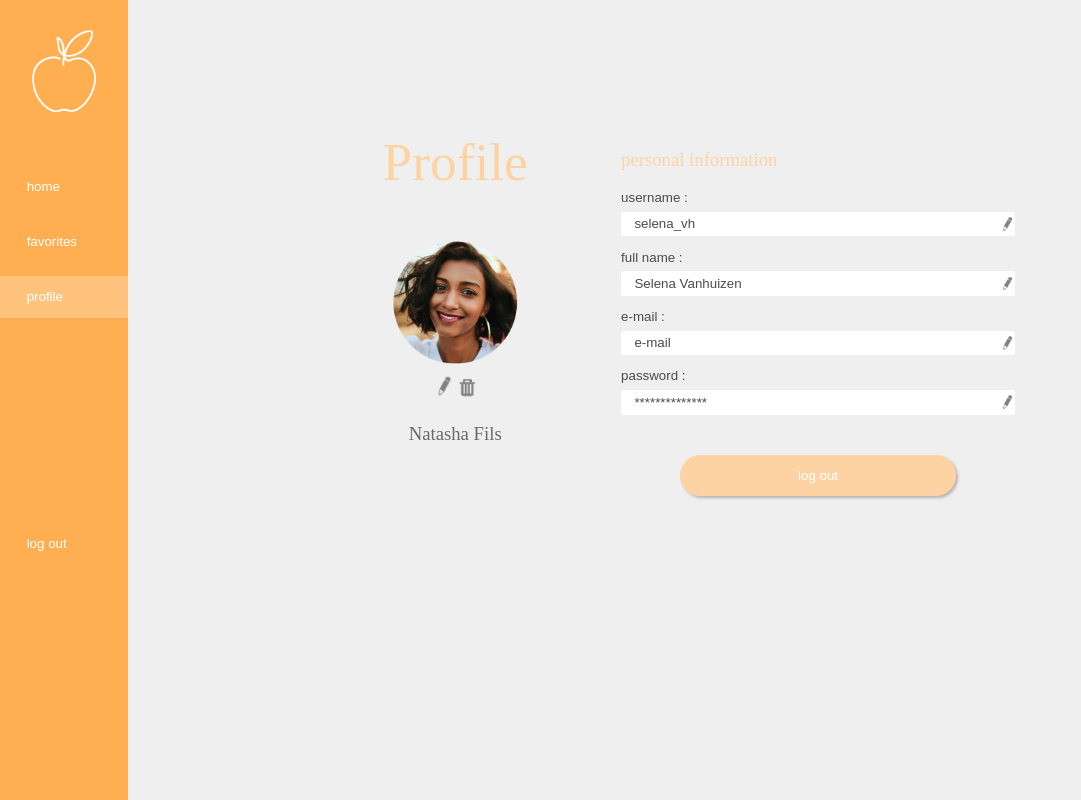
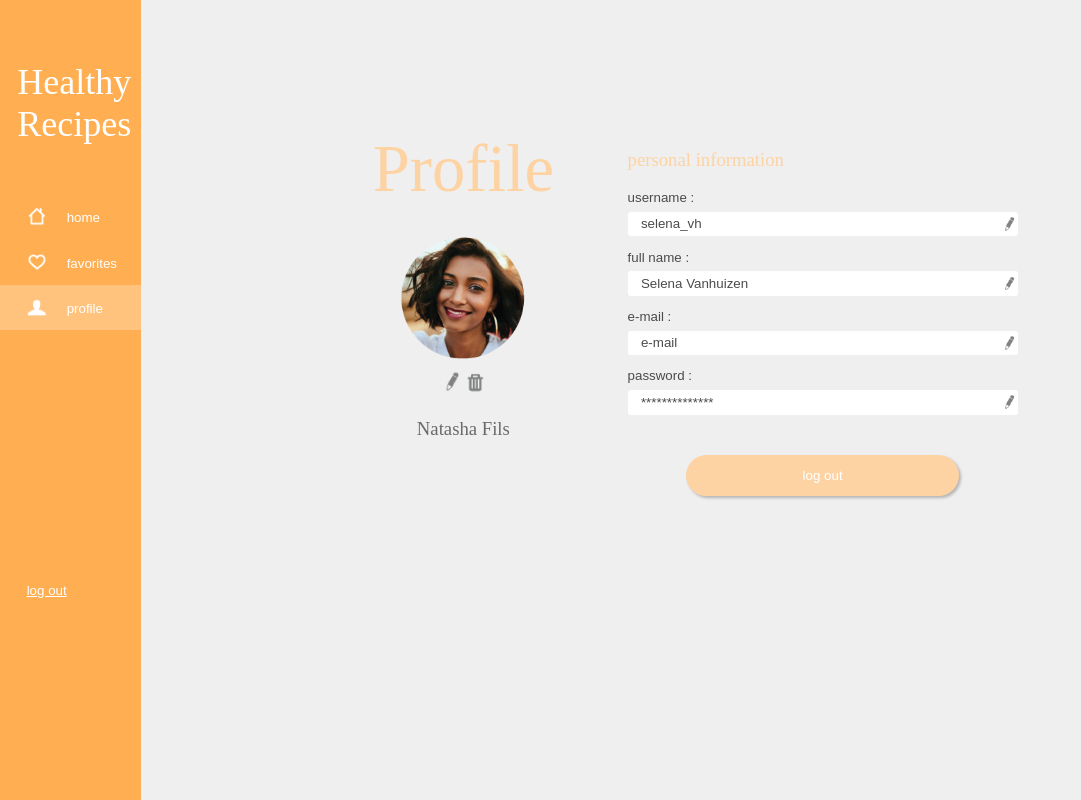
Before and after one commit to EHB-MCT/web2-frontend-widadanncoud, a website built with webpack: page docs/profile.html in a window 1280 px wide. Shown: the whole page, without its empty margins (0-1081 px from the left). Built offline with nearby package versions, Linux system fonts and the light colour scheme; a web font is replaced by a local one; what cleave.js would draw is missing.

Commit message:
design changes

```diff
--- a/docs/favorites.css
+++ b/docs/favorites.css
@@ -25,9 +25,18 @@ h1{
     font-weight: 200;
     color: #FDD3A3;
     text-align: center;
-    font-size: 40pt;
+    font-size: 50pt;
     margin-bottom: 40pt;
     padding-bottom: 10pt;
+}
+
+h4{
+    color: white;
+    font-family: SylfaenW01-Regular;
+    font-weight: 200;
+    margin-left: 13pt;
+    font-size: 100%;
+    font-size: 27pt;
 }
 
 p{
@@ -48,7 +57,7 @@ a{
 
 /* NAVIGATION NAVIGATION NAVIGATION NAVIGATION NAVIGATION NAVIGATION NAVIGATION */
 .navi{
-    width: 10%;
+    width: 11%;
 }
 
 nav{
@@ -57,7 +66,7 @@ nav{
     padding-bottom: 1pt;
     position: fixed;
     height: 100%;
-    width: 10%;
+    width: 11%;
     top: 0;
     left: 0;
 }
@@ -83,14 +92,40 @@ nav{
     padding-top: 200pt;
 }
 
+li{
+    display: flex;
+    align-items: center;
+    padding-bottom: 10pt;
+}
 
-li a{
+li a {
     color: white;
+    /* list-style: none;
+    border-bottom: none;
+    text-decoration: none; */
+    padding-top: 2pt;
+    padding-left: 15pt;
+}
+
+.navFav a{
     list-style: none;
     border-bottom: none;
     text-decoration: none;
 }
-
+.navHome a{
+    list-style: none;
+    border-bottom: none;
+    text-decoration: none;
+}
+.navProf a{
+    list-style: none;
+    border-bottom: none;
+    text-decoration: none;
+}
+.navLogOut a{
+    padding-bottom: 20pt;
+    border-color: tomato;
+}
 .logoNav{
     margin-left: auto;
     margin-right: auto;
@@ -100,11 +135,6 @@ li a{
     padding-top: 10pt;
 }
 
-li{
-    display: flex;
-    align-items: center;
-    padding-bottom: 10pt;
-}
 
 .navFav{
     background-color: rgba(255, 255, 255, 0.26);
@@ -114,22 +144,28 @@ li{
     padding-left: 20pt;
 }
 
-.navHome, .navProf, .navLogOut{
-    width: 100%;
+.navFav {
+    background-color: rgba(255, 255, 255, 0.26);
+    /* width: 100%; */
     padding-top: 10pt;
     padding-bottom: 10pt;
     padding-left: 20pt;
 }
 
-.navHome:hover{
+.navHome,
+.navProf,
+.navLogOut {
+    /* width: 100%; */
+    padding-top: 10pt;
+    padding-bottom: 10pt;
+    padding-left: 20pt;
+}
+
+.navHome:hover {
     background-color: rgba(255, 255, 255, 0.26);
     transition: all ease-in-out 0.2s;
 }
-.navProf:hover{
-    background-color: rgba(255, 255, 255, 0.26);
-    transition: all ease-in-out 0.2s;
-}
-.navLogOut:hover{
+.navProf:hover {
     background-color: rgba(255, 255, 255, 0.26);
     transition: all ease-in-out 0.2s;
 }
--- a/docs/index.css
+++ b/docs/index.css
@@ -37,9 +37,9 @@ a {
 
 h1 {
     color: #FE9D2B;
-    margin-top: 0pt;
+    margin-top: 30pt;
     font-size: 60pt;
-    margin-bottom: 80pt;
+    margin-bottom: 70pt;
     text-align: center;
     text-shadow: 1px 1px 2px rgb(158, 158, 158);
     font-family: SylfaenW01-Regular;
@@ -61,6 +61,15 @@ h3 {
     color: rgb(78, 78, 78);
 }
 
+h4{
+    color: white;
+    font-family: SylfaenW01-Regular;
+    font-weight: 200;
+    margin-left: 13pt;
+    font-size: 100%;
+    font-size: 27pt;
+}
+
 h5 {
     font-family: Arial, Helvetica, sans-serif;
     font-size: 8pt;
@@ -70,7 +79,7 @@ h5 {
 
 /* NAVIGATION NAVIGATION NAVIGATION NAVIGATION NAVIGATION NAVIGATION NAVIGATION */
 .navi {
-    width: 10%;
+    width: 11%;
 }
 
 nav {
@@ -79,7 +88,7 @@ nav {
     padding-bottom: 1pt;
     position: fixed;
     height: 100%;
-    width: 10%;
+    width: 11%;
     top: 0;
 }
 
@@ -102,7 +111,12 @@ nav {
 }
 
 .liBeneden {
-    padding-top: 150%;
+    padding-top: 170%;
+}
+
+.smallTitel{
+    font-size: 100pt;
+    color: rgb(71, 255, 102);
 }
 
 li {
@@ -113,9 +127,31 @@ li {
 
 li a {
     color: white;
+    /* list-style: none;
+    border-bottom: none;
+    text-decoration: none; */
+    padding-top: 2pt;
+    padding-left: 15pt;
+}
+
+.navFav a{
     list-style: none;
     border-bottom: none;
     text-decoration: none;
+}
+.navHome a{
+    list-style: none;
+    border-bottom: none;
+    text-decoration: none;
+}
+.navProf a{
+    list-style: none;
+    border-bottom: none;
+    text-decoration: none;
+}
+.navLogOut a{
+    padding-bottom: 20pt;
+    border-color: tomato;
 }
 
 .logoNav {
@@ -129,7 +165,7 @@ li a {
 
 .navHome {
     background-color: rgba(255, 255, 255, 0.26);
-    width: 100%;
+    /* width: 100%; */
     padding-top: 10pt;
     padding-bottom: 10pt;
     padding-left: 20pt;
@@ -138,7 +174,7 @@ li a {
 .navFav,
 .navProf,
 .navLogOut {
-    width: 100%;
+    /* width: 100%; */
     padding-top: 10pt;
     padding-bottom: 10pt;
     padding-left: 20pt;
@@ -148,16 +184,11 @@ li a {
     background-color: rgba(255, 255, 255, 0.26);
     transition: all ease-in-out 0.2s;
 }
-
 .navProf:hover {
     background-color: rgba(255, 255, 255, 0.26);
     transition: all ease-in-out 0.2s;
 }
 
-.navLogOut:hover {
-    background-color: rgba(255, 255, 255, 0.26);
-    transition: all ease-in-out 0.2s;
-}
 
 /* MAIN MAIN MAIN MAIN MAIN MAIN MAIN MAIN MAIN MAIN MAIN MAIN MAIN */
 
--- a/docs/logIn.css
+++ b/docs/logIn.css
@@ -18,7 +18,7 @@ h1{
     color: #ffffff;
     margin-top: 8%;
     font-size: 60pt;
-    margin-bottom: 35%;
+    margin-bottom: 25%;
     text-align: center;
     font-family: SylfaenW01-Regular;
     font-weight: 200;
--- a/docs/profile.css
+++ b/docs/profile.css
@@ -26,15 +26,26 @@ main{
 
 h1{
     color: #FDD3A3;
-    font-size: 40pt;
+    font-size: 50pt;
     margin-top: 0;
     font-family: SylfaenW01-Regular;
     font-weight: 200;
+    margin-bottom: 20pt;
 }
 
 h3{
     font-family: SylfaenW01-Regular;
     font-weight: 200;
+}
+
+
+h4{
+    color: white;
+    font-family: SylfaenW01-Regular;
+    font-weight: 200;
+    margin-left: 13pt;
+    font-size: 100%;
+    font-size: 27pt;
 }
 
 .ProfileLinks h3{
@@ -71,28 +82,28 @@ a{
 
 /* NAVIGATIE NAVIGATIE NAVIGATIE NAVIGATIE NAVIGATIE NAVIGATIE NAVIGATIE NAVIGATIE NAVIGATIE */
 
-.navi{
-    width: 10%;
+.navi {
+    width: 11%;
 }
 
-nav{
+nav {
     background-color: #ffae51;
     padding-top: 10pt;
     padding-bottom: 1pt;
     position: fixed;
     height: 100%;
-    width: 10%;
+    width: 11%;
     top: 0;
 }
 
-.divInNav{
+.divInNav {
     margin-left: auto;
     margin-right: auto;
     display: block;
     /* width: 80%; */
 }
 
-.ulNav{
+.ulNav {
     align-items: center;
     list-style: none;
     padding-left: 0;
@@ -103,24 +114,51 @@ nav{
     /* margin-left: 20pt; */
 }
 
-.liBeneden{
-    padding-top: 150%;
+.liBeneden {
+    padding-top: 170%;
 }
 
-li{
+.smallTitel{
+    font-size: 100pt;
+    color: rgb(71, 255, 102);
+}
+
+li {
     display: flex;
     align-items: center;
     padding-bottom: 10pt;
 }
 
-li a{
+li a {
     color: white;
+    /* list-style: none;
+    border-bottom: none;
+    text-decoration: none; */
+    padding-top: 2pt;
+    padding-left: 15pt;
+}
+
+.navFav a{
     list-style: none;
     border-bottom: none;
     text-decoration: none;
 }
+.navHome a{
+    list-style: none;
+    border-bottom: none;
+    text-decoration: none;
+}
+.navProf a{
+    list-style: none;
+    border-bottom: none;
+    text-decoration: none;
+}
+.navLogOut a{
+    padding-bottom: 20pt;
+    border-color: tomato;
+}
 
-.logoNav{
+.logoNav {
     margin-left: auto;
     margin-right: auto;
     display: block;
@@ -129,32 +167,32 @@ li a{
     padding-top: 10pt;
 }
 
-.navProf{
+.navProf {
     background-color: rgba(255, 255, 255, 0.26);
-    width: 100%;
+    /* width: 100%; */
     padding-top: 10pt;
     padding-bottom: 10pt;
     padding-left: 20pt;
 }
 
-.navFav, .navHome, .navLogOut{
-    width: 100%;
+.navFav,
+.navHome,
+.navLogOut {
+    /* width: 100%; */
     padding-top: 10pt;
     padding-bottom: 10pt;
     padding-left: 20pt;
 }
-.navFav:hover{
+
+.navFav:hover {
     background-color: rgba(255, 255, 255, 0.26);
     transition: all ease-in-out 0.2s;
 }
-.navProf:hover{
+.navHome:hover {
     background-color: rgba(255, 255, 255, 0.26);
     transition: all ease-in-out 0.2s;
 }
-.navLogOut:hover{
-    background-color: rgba(255, 255, 255, 0.26);
-    transition: all ease-in-out 0.2s;
-}
+
 
 /* MAIN MAIN MAIN MAIN MAIN MAIN MAIN MAIN MAIN MAIN MAIN MAIN MAIN MAIN MAIN MAIN MAIN MAIN  */
 
--- a/docs/profile.html
+++ b/docs/profile.html
@@ -15,12 +15,13 @@
         <article class="navi">
             <nav class="nav">
                     <div class="divInNav">
+                        <h4 id="smallTitle">Healthy <br> Recipes</h4>
                         <ul class="ulNav">
                             <div class="liBoven">
-                                <li><a class="smallLogo" href="./index.html"></a> <img src="./Imgs/smallWitLogo3.png" width="200pt" alt="" class="logoNav"> </li>
-                                <li><a class="navHome" href="./index.html">home</a> </li>
-                                <li><a class="navFav" href="./favorites.html">favorites</a></li>
-                                <li><a class="navProf" href="./profile.html">profile</a></li>
+                                <!-- <li><a class="smallLogo" href="./index.html"></a> <img src="./Imgs/smallWitLogo3.png" width="200pt" alt="" class="logoNav"> </li> -->
+                                <li class="navHome"><img src="./Imgs/emoticonHouse.png" width="20pt" alt=""><a href="./index.html">home</a> </li>
+                                <li class="navFav"><img src="./Imgs/emoticonHeart.png" width="20pt" alt=""><a href="./favorites.html">favorites</a></li>
+                                <li class="navProf"><img src="./Imgs/emoticonProfiel.png" width="20pt" alt=""><a href="./profile.html">profile</a></li>
                             </div>
 
                             <div class="liBeneden">
@@ -60,7 +61,7 @@
                 <p class="profileGegevens2">password :</p>
                 <p class="profileGegevens">************** <img src="./Imgs/iconPotlood.png" alt="" width="15"></p>
 
-                <button class="loginButton" type="submit"> <a href="./logIn1.html">log out</a></button>
+                <button class="loginButton" type="submit"> <a href="./logIn.html">log out</a></button>
             </div>
             </div>
 
```
Also changed, not shown: docs/favorites.html (+6 -5 lines), docs/index.html (+7 -6 lines), docs/index.js (+15 -3 lines), docs/Imgs/meal6.png (added).
